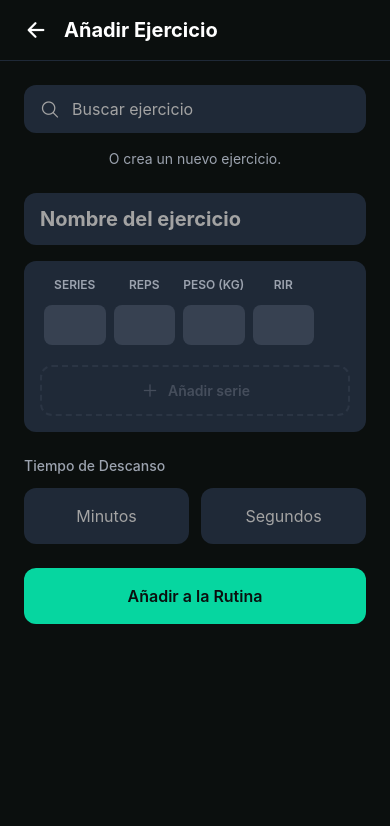
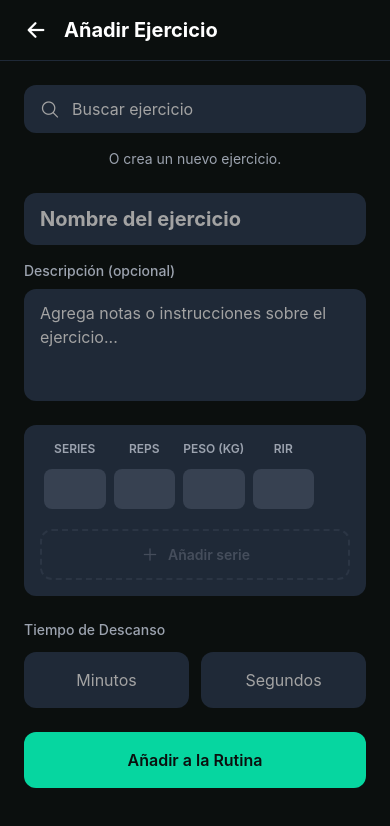
Before and after one commit to camilorc/routine-app-gym, a React Native app: screen /AddExercise in a window 390 px wide. Shown: the top 826 px of the page. Built offline with nearby package versions, Linux system fonts and the light colour scheme.

Commit message:
Add description field to exercise screen

```diff
--- a/screens/AddExerciseScreen.js
+++ b/screens/AddExerciseScreen.js
@@ -10,6 +10,7 @@ const generateId = () => `${Date.now()}-${Math.random().toString(36).substr(2, 9
 export default function AddExerciseScreen({ navigation }) {
   const [searchQuery, setSearchQuery] = useState('');
   const [exerciseName, setExerciseName] = useState('');
+  const [description, setDescription] = useState('');
   const [series, setSeries] = useState([
     { id: generateId(), series: '', reps: '', weight: '', rir: '' },
   ]);
@@ -92,6 +93,23 @@ export default function AddExerciseScreen({ navigation }) {
             placeholder="Nombre del ejercicio"
             placeholderTextColor={colors.textSecondary}
             className="bg-gray-800 text-white text-xl font-bold rounded-xl px-4 py-3"
+          />
+        </View>
+
+        {/* Descripción del ejercicio */}
+        <View className="mb-6">
+          <Text className="text-gray-400 text-sm mb-2 font-medium">
+            Descripción (opcional)
+          </Text>
+          <TextInput
+            value={description}
+            onChangeText={setDescription}
+            placeholder="Agrega notas o instrucciones sobre el ejercicio..."
+            placeholderTextColor={colors.textSecondary}
+            multiline
+            numberOfLines={4}
+            textAlignVertical="top"
+            className="bg-gray-800 text-gray-100 rounded-xl px-4 py-3 text-base h-28"
           />
         </View>
 
```
